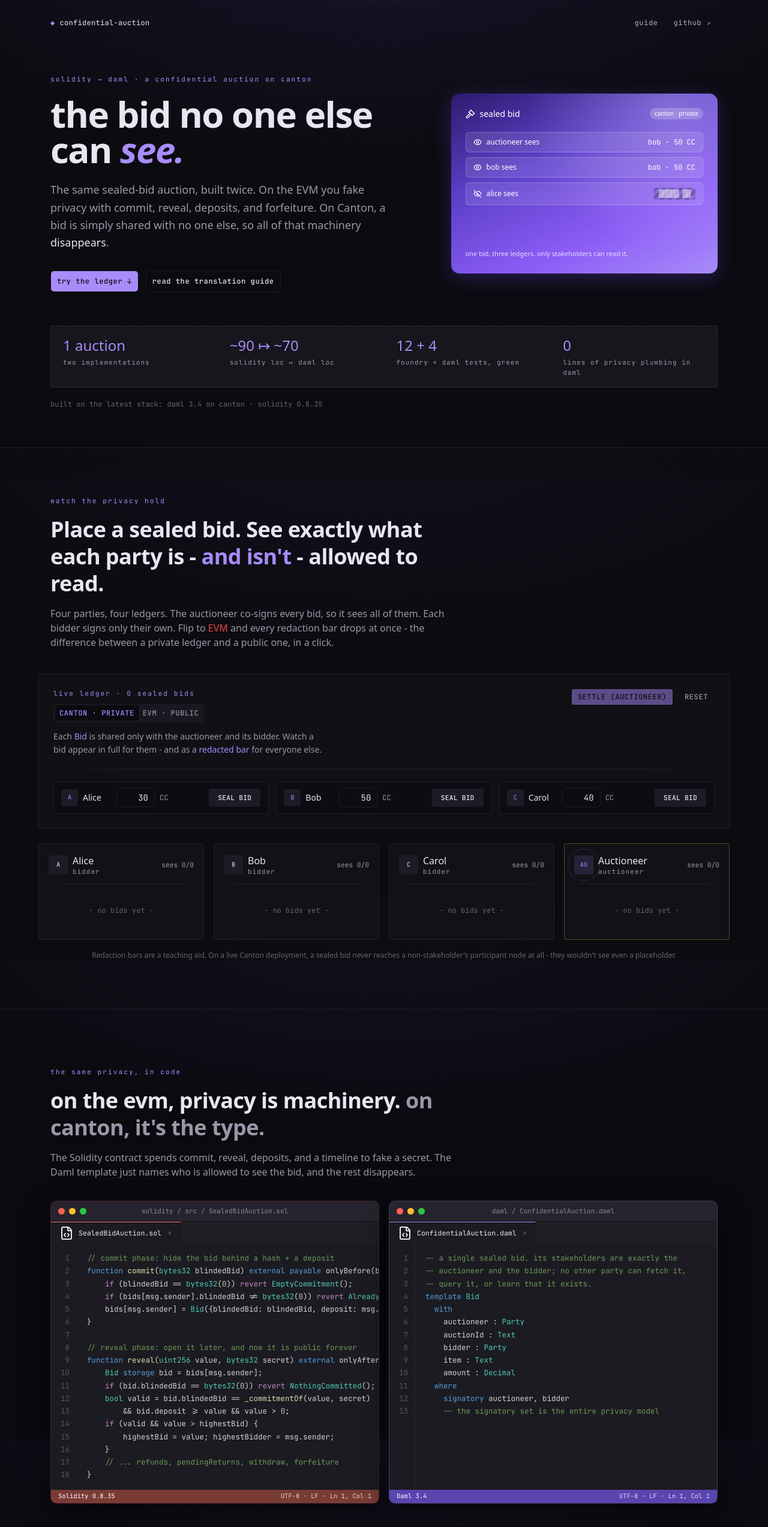
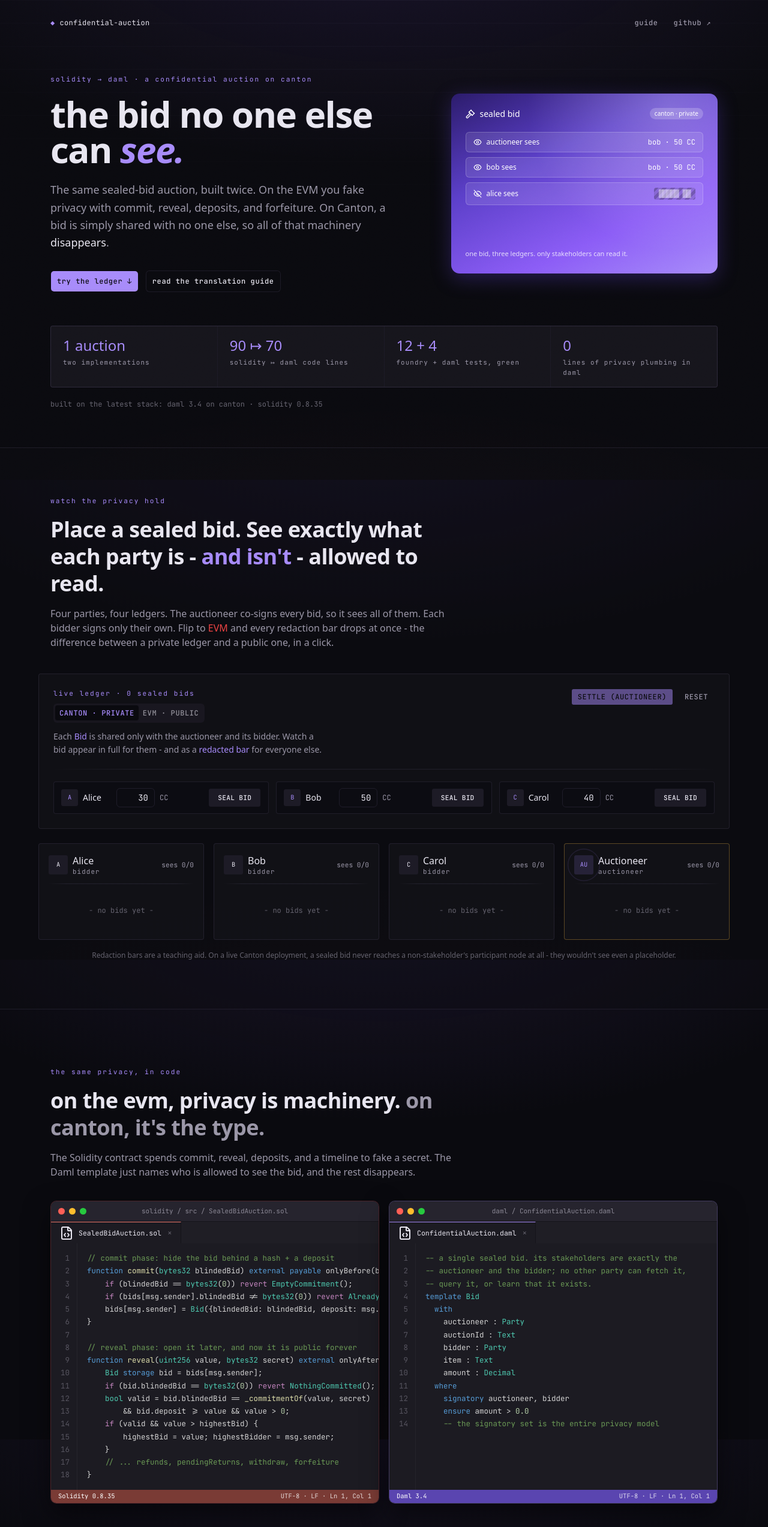
Before and after one commit to Giri-Aayush/solidity-to-daml-confidential-auction, a Next.js app in the folder frontend/: page / in a window 1280 px wide. Shown: the top 2546 px of the page at 60% size. Built offline with nearby package versions, Linux system fonts and the light colour scheme; a web font is replaced by a local one.

Commit message:
correct the loc stat (90 to 70, non-comment) and show the ensure line

```diff
--- a/frontend/src/components/code-contrast.tsx
+++ b/frontend/src/components/code-contrast.tsx
@@ -1,7 +1,7 @@
 import { FileCode } from "lucide-react";
 
 const SOL_GUTTER = Array.from({ length: 18 }, (_, i) => i + 1).join("\n");
-const DAML_GUTTER = Array.from({ length: 13 }, (_, i) => i + 1).join("\n");
+const DAML_GUTTER = Array.from({ length: 14 }, (_, i) => i + 1).join("\n");
 
 const SOL_CODE = `<span class="t-c">// commit phase: hide the bid behind a hash + a deposit</span>
 <span class="t-k">function</span> <span class="t-f">commit</span>(<span class="t-t">bytes32</span> blindedBid) <span class="t-k">external</span> <span class="t-k">payable</span> onlyBefore(biddingEnd) {
@@ -34,6 +34,7 @@ const DAML_CODE = `<span class="t-c">-- a single sealed bid. its stakeholders ar
     amount <span class="t-p">:</span> <span class="t-t">Decimal</span>
   <span class="t-k">where</span>
     <span class="t-k">signatory</span> auctioneer, bidder
+    <span class="t-k">ensure</span> amount <span class="t-p">&gt;</span> <span class="t-n">0.0</span>
     <span class="t-c">-- the signatory set is the entire privacy model</span>`;
 
 function Dots() {
--- a/frontend/src/components/hero.tsx
+++ b/frontend/src/components/hero.tsx
@@ -6,7 +6,7 @@ const GUIDE = `${REPO}/blob/main/guide/solidity-to-daml.md`;
 
 const STATS = [
   ["1 auction", "two implementations"],
-  ["~90 ↦ ~70", "solidity loc ↦ daml loc"],
+  ["90 ↦ 70", "solidity ↦ daml code lines"],
   ["12 + 4", "foundry + daml tests, green"],
   ["0", "lines of privacy plumbing in daml"],
 ];
```
Also changed, not shown: 1 other file (tests, documents, lock files or other folders).
